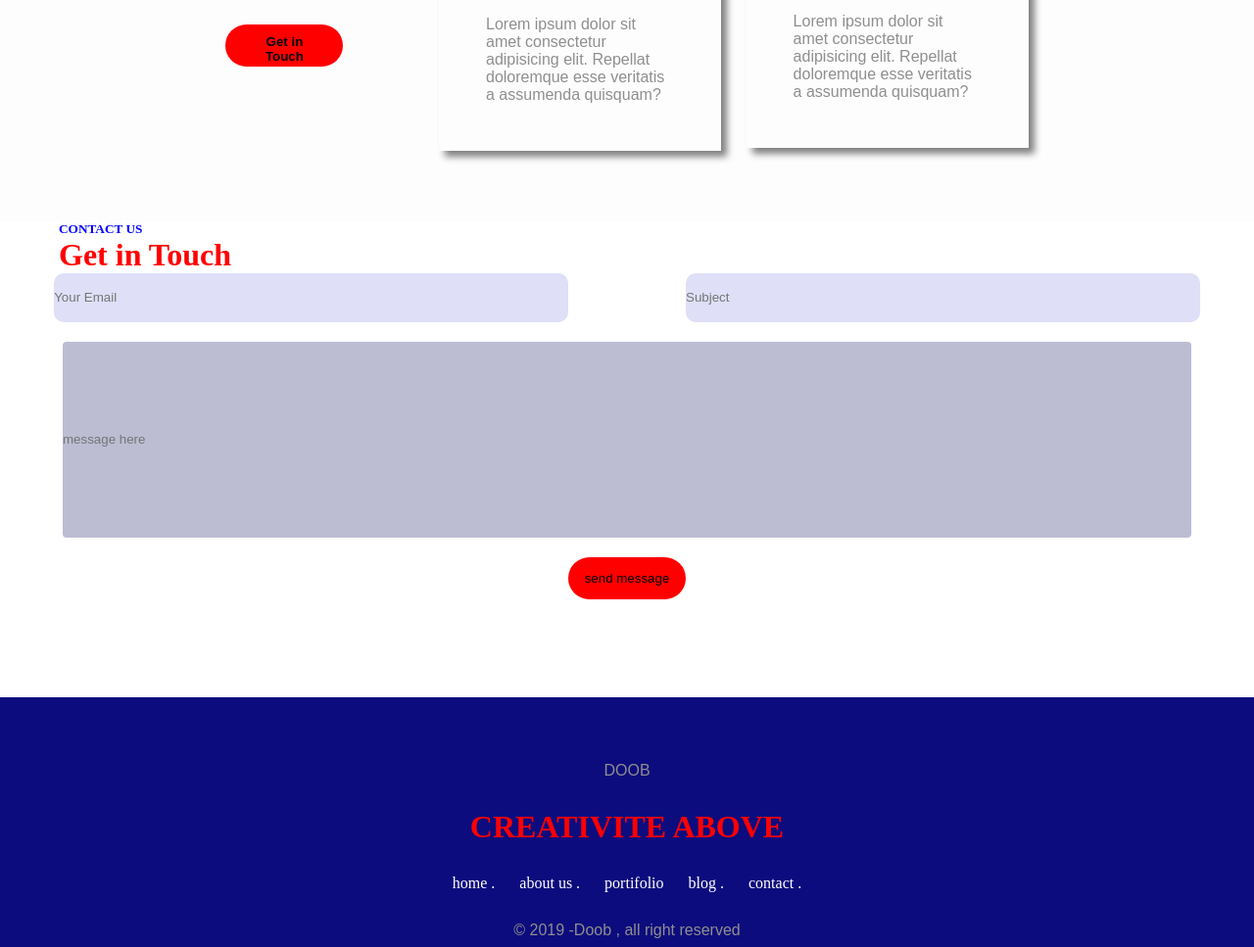
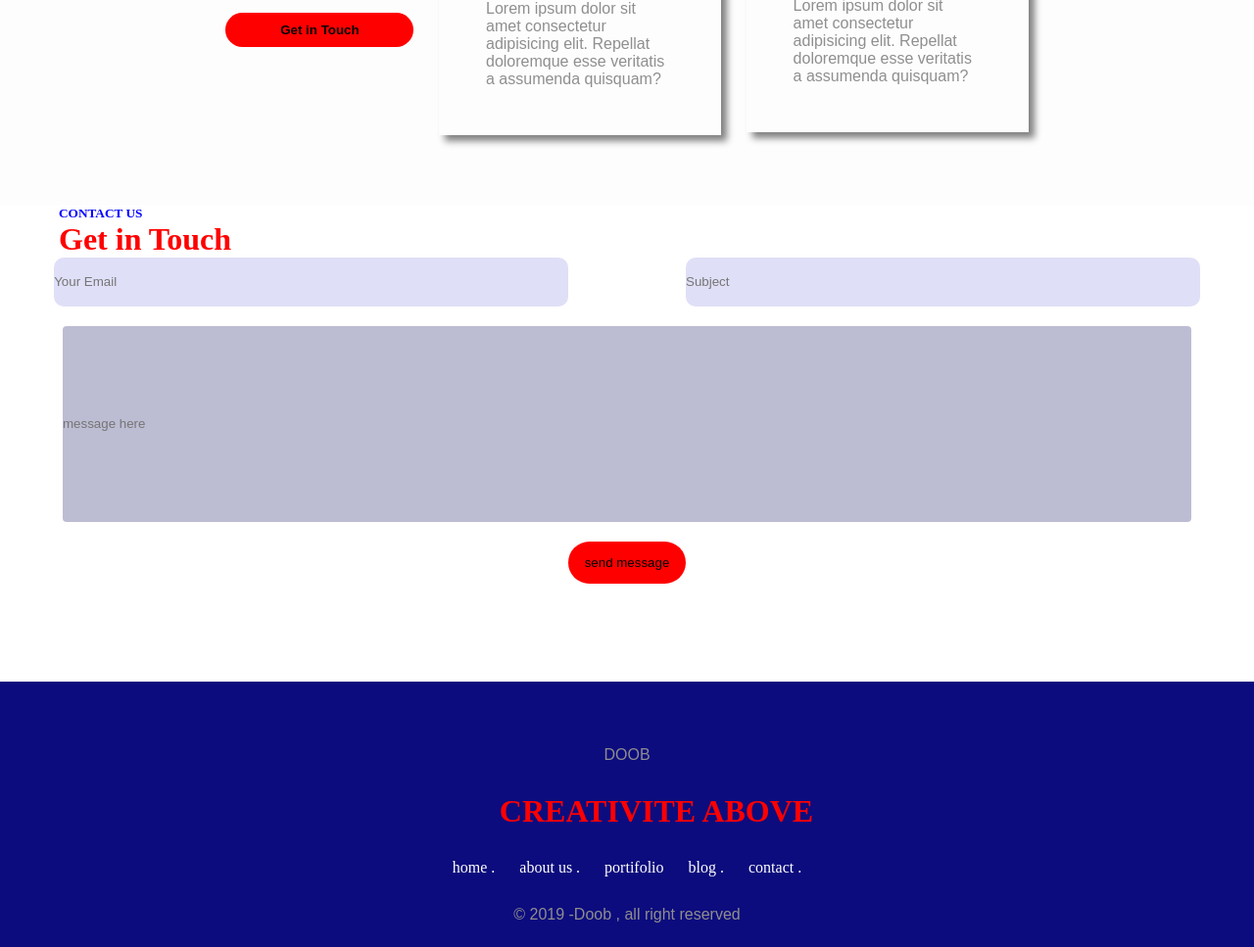
Before and after one commit to Abdellah-Majdoul/Wiaam-Abdellah-Saifdin, a plain HTML site: page index.html in a window 1280 px wide. Shown: the part 815-1782 px from the top of the page at 98% size. Drawn offline with Linux system fonts and the light colour scheme.

Commit message:
modifieFooter

```diff
--- a/index.html
+++ b/index.html
@@ -94,13 +94,13 @@
               <input class="inp2" placeholder="message here" type="text" />
             </form>
           </div>
-          <button>send message</button>
+          <button class="buttonn">send message</button>
         </div>
       </div>
 
       <div class="footer">
         <div class="white"><p>DOOB</p></div>
-        <div><h1>CREATIVITE ABOVE</h1></div>
+        <div><h1 class="hh">CREATIVITE ABOVE</h1></div>
         <div class="cnt">
           <div class="white">home .</div>
           <div class="white">about us .</div>
--- a/public/css/app.css
+++ b/public/css/app.css
@@ -215,7 +215,7 @@ h1{
   border-radius: 4px;
   border-style: none;
 }
-button {
+.buttonn {
   border-style: none;
   border-radius: 50px;
   background-color: red;
@@ -252,9 +252,7 @@ h5 {
   color: blue;
   padding-left: 60px;
 }
-h1 {
-  color: red;
-}
+
 
 @media (max-width: 428px) {
     *{
```
